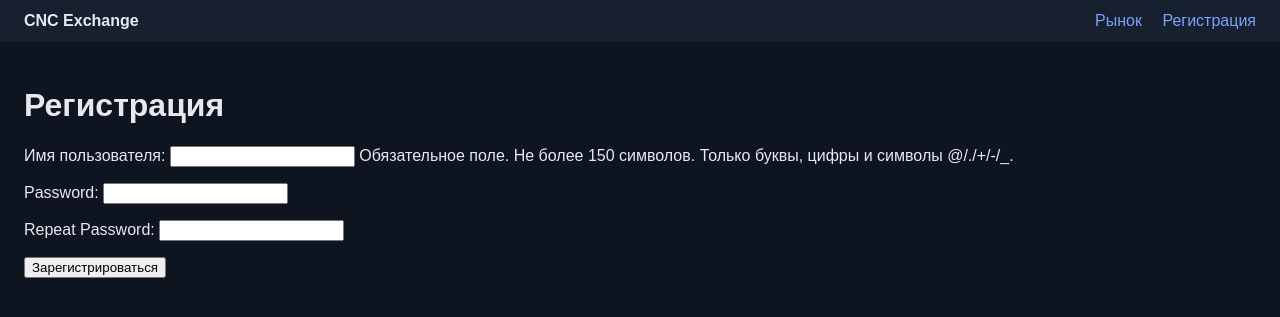
After one commit to miflyer/CNC, a Django app: page /register/ in a window 1280 px wide. The commit adds this page. Shown: the top 317 px of the page. Run offline with Django 5.2, Linux system fonts and the light colour scheme.

Commit message:
17-11-2026-commit. Added registration, linked it everywhere where needed

```diff
--- /dev/null
+++ b/accounts/forms.py
@@ -0,0 +1,20 @@
+from django import forms
+from django.contrib.auth.models import User
+
+
+class RegisterForm(forms.ModelForm):
+    password = forms.CharField(widget=forms.PasswordInput)
+    password_confirm = forms.CharField(
+        widget=forms.PasswordInput,
+        label="Repeat Password",
+    )
+
+    class Meta:
+        model = User
+        fields = ("username",)
+
+    def clean(self):
+        cleaned_data = super().clean()
+        if cleaned_data.get("password") != cleaned_data.get("password_confirm"):
+            raise forms.ValidationError("You need exact same password")
+        return cleaned_data
--- /dev/null
+++ b/accounts/templates/accounts/register.html
@@ -0,0 +1,13 @@
+{% extends "base.html" %}
+
+{% block title %}Регистрация{% endblock %}
+
+{% block content %}
+    <h1>Регистрация</h1>
+
+    <form method="post">
+        {% csrf_token %}
+        {{ form.as_p }}
+        <button type="submit">Зарегистрироваться</button>
+    </form>
+{% endblock %}
--- /dev/null
+++ b/accounts/urls.py
@@ -0,0 +1,7 @@
+from django.urls import path
+
+from . import views
+
+urlpatterns = [
+    path("register/", views.register, name="register"),
+]
--- a/accounts/views.py
+++ b/accounts/views.py
@@ -1,3 +1,20 @@
-from django.shortcuts import render
+from django.contrib.auth import login
+from django.shortcuts import redirect, render
 
-# Create your views here.
+from .forms import RegisterForm
+from .models import Wallet
+
+
+def register(request):
+    if request.method == "POST":
+        form = RegisterForm(request.POST)
+        if form.is_valid():
+            user = form.save(commit=False)  # пока НЕ сохраняем в базу
+            user.set_password(form.cleaned_data["password"])  # хэшируем пароль
+            user.save()
+            Wallet.objects.create(user=user)  # кошелёк с 10000 на балансе
+            login(request, user)  # сразу авторизуем
+            return redirect("index")
+    else:
+        form = RegisterForm()
+    return render(request, "accounts/register.html", {"form": form})
--- a/config/urls.py
+++ b/config/urls.py
@@ -3,5 +3,6 @@ from django.urls import include, path
 
 urlpatterns = [
     path("admin/", admin.site.urls),
+    path("", include("accounts.urls")),
     path("", include("market.urls")),
 ]
--- a/templates/base.html
+++ b/templates/base.html
@@ -11,6 +11,7 @@
         <strong>CNC Exchange</strong>
         <nav>
             <a href="{% url 'index' %}">Рынок</a>
+            <a href="{% url 'register' %}">Регистрация</a>
         </nav>
     </header>
 
```
